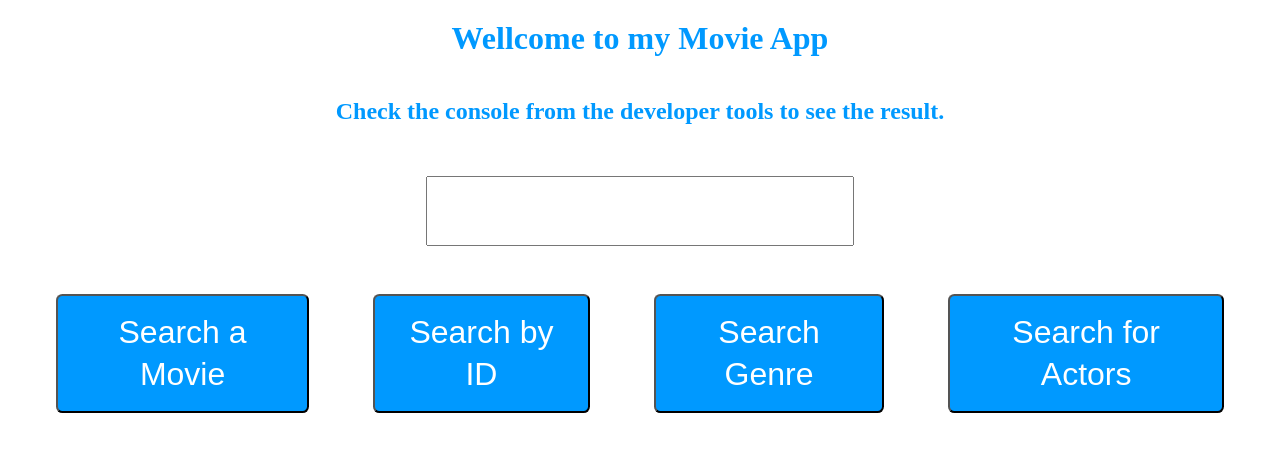
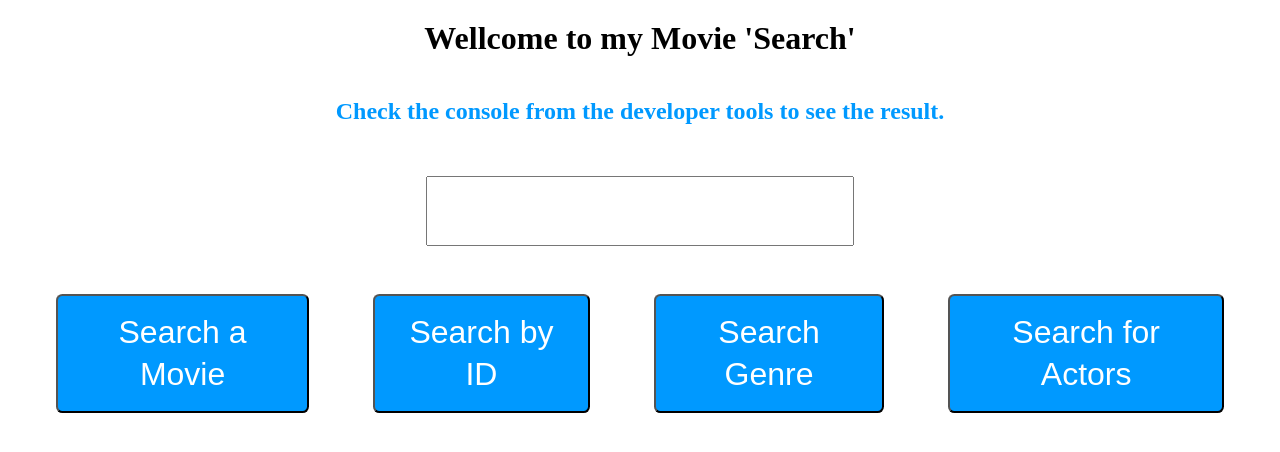
Before and after one commit to Roo-Git/DB-MOVIE-API, a plain HTML site: page index.html in a window 1280 px wide. Drawn offline with Linux system fonts and the light colour scheme.

Commit message:
ReadMe realizado.

```diff
--- a/css/style.css
+++ b/css/style.css
@@ -11,7 +11,13 @@
     margin-top: 2em;
 
 }
-h1, h2 {
+h1{
+    width: auto;
+    color: black;
+    font-weight: 10em;
+}
+
+h2 {
     width: auto;
     color: #0099ff;
     font-weight: 10em;
--- a/index.html
+++ b/index.html
@@ -10,7 +10,7 @@
 <body>
     <div class="container">
         <div class="title">
-            <h1>Wellcome to my Movie App</h1>
+            <h1>Wellcome to my Movie 'Search'</h1>
             <h2>Check the console from the developer tools to see the result.</h2>
         </div>
 
@@ -29,6 +29,7 @@
         </div>
 
 
+
     </div>
 
     <script src="js/main.js"></script>
```
Also changed, not shown: js/main.js (+0 -16 lines), img/search.jpg (added), 1 other file.
